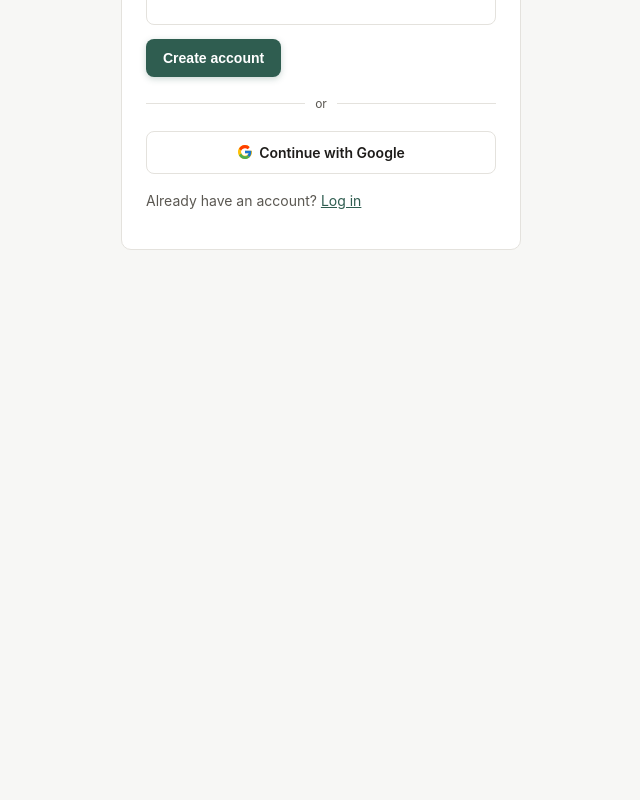
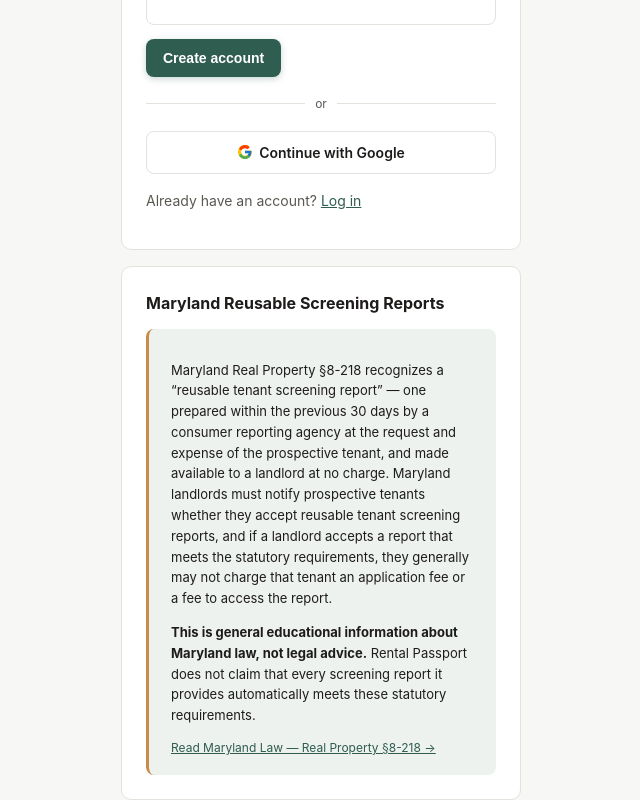
Before and after one commit to Pristinepropertysllc-source/rental-passport, a Next.js app: page /register in a window 1280 px wide. Shown: the part 503-1303 px from the top of the page, without its empty margins (319-959 px from the left). Before the commit the page ends 800 px from the top, so only its background shows below. Built offline with nearby package versions, Linux system fonts and the light colour scheme; no server answers.

Commit message:
Add Maryland Reusable Screening Reports section to register page

```diff
--- a/app/register/RegisterForm.tsx
+++ b/app/register/RegisterForm.tsx
@@ -110,6 +110,35 @@ export function RegisterForm() {
           Already have an account? <Link href="/login">Log in</Link>
         </p>
       </div>
+
+      <div className="card" style={{ marginTop: 16 }}>
+        <h2 style={{ fontSize: 16 }}>Maryland Reusable Screening Reports</h2>
+        <div className="legal-note" style={{ fontSize: 13 }}>
+          <p>
+            Maryland Real Property &sect;8-218 recognizes a &ldquo;reusable tenant screening
+            report&rdquo; &mdash; one prepared within the previous 30 days by a consumer
+            reporting agency at the request and expense of the prospective tenant, and made
+            available to a landlord at no charge. Maryland landlords must notify prospective
+            tenants whether they accept reusable tenant screening reports, and if a landlord
+            accepts a report that meets the statutory requirements, they generally may not charge
+            that tenant an application fee or a fee to access the report.
+          </p>
+          <p style={{ marginBottom: 0 }}>
+            <strong>This is general educational information about Maryland law, not legal advice.</strong>{' '}
+            Rental Passport does not claim that every screening report it provides automatically
+            meets these statutory requirements.
+          </p>
+          <p className="legal-source">
+            <a
+              href="https://mgaleg.maryland.gov/mgawebsite/Laws/StatuteText?article=grp&enactments=false&section=8-218"
+              target="_blank"
+              rel="noreferrer"
+            >
+              Read Maryland Law &mdash; Real Property &sect;8-218 &rarr;
+            </a>
+          </p>
+        </div>
+      </div>
     </div>
   );
 }
```
